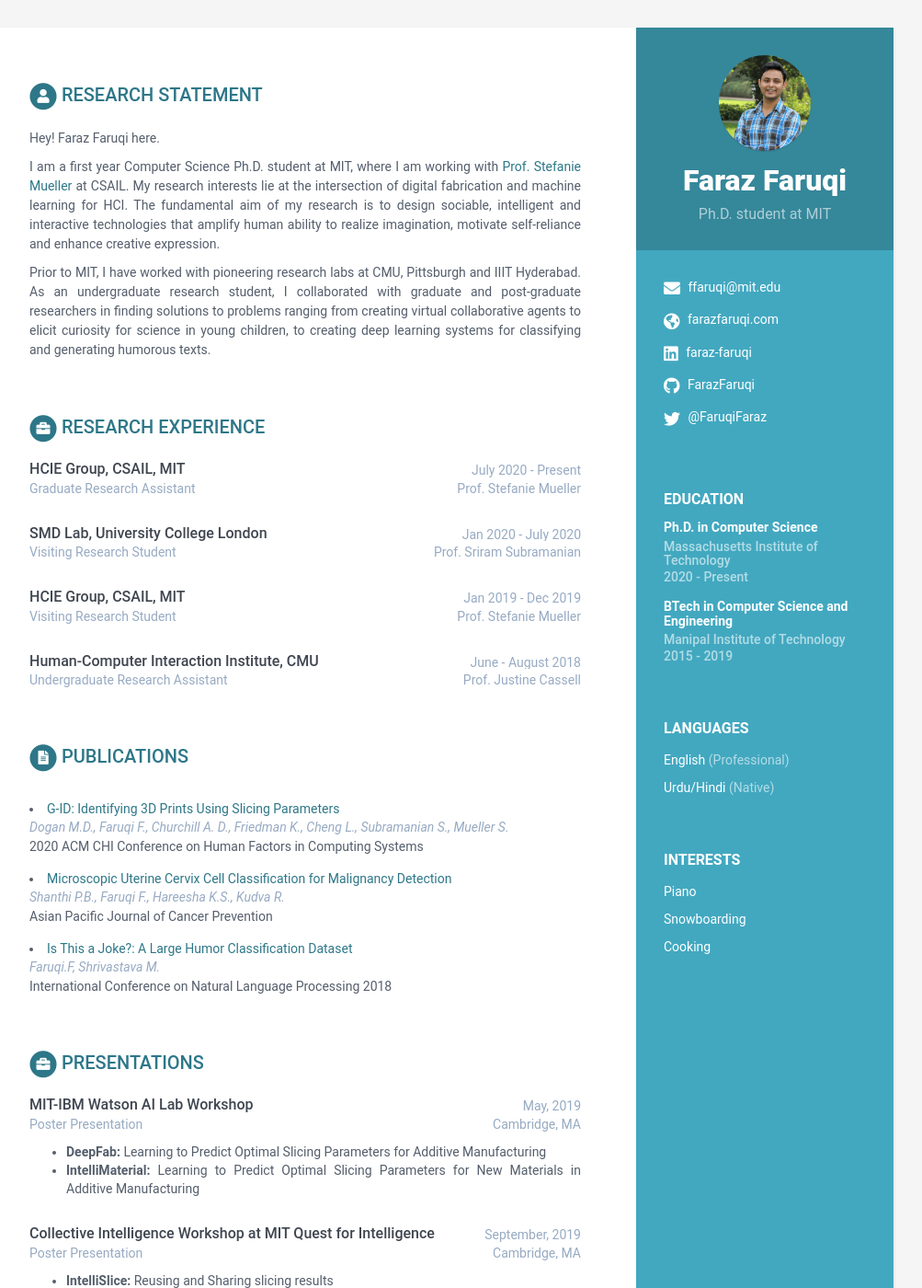
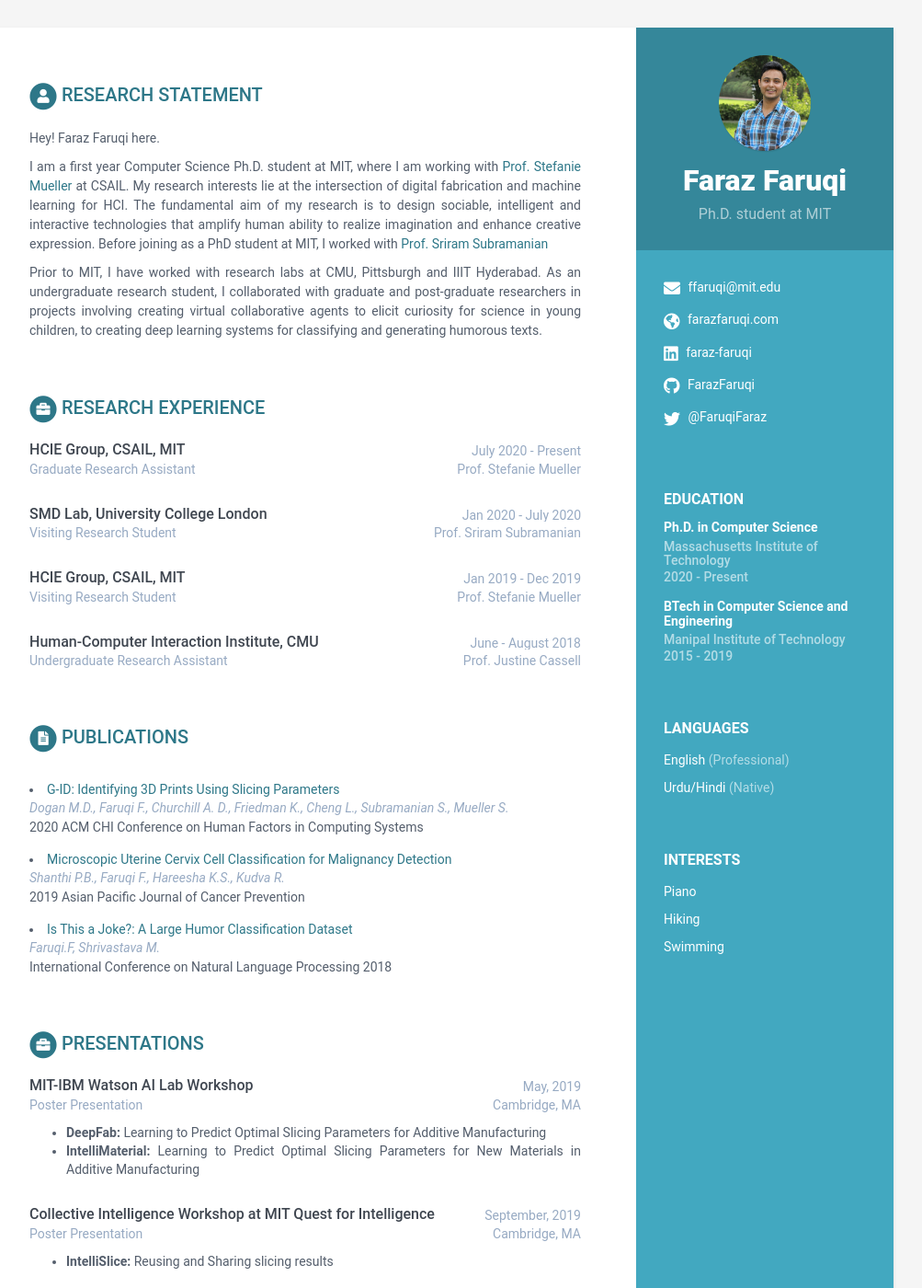
Before and after one commit to FarazFaruqi/FarazFaruqi.github.io, a Jekyll site: the page built from index.html, in a window 1280 px wide and 1400 px high. Shown: the whole window at 92% size, without its empty margins (168-1171 px from the left). Built offline with Jekyll 4.4.1, drawn with Linux system fonts in a browser that asks for light colours; some of the changed lines change nothing that is shown; some of the changed text lies outside the part shown.

Commit message:
Update data.yml

```diff
--- a/_data/data.yml
+++ b/_data/data.yml
@@ -30,17 +30,15 @@
       - idiom: Urdu/Hindi
         level: Native
 
-      # - idiom: Spanish
-      #   level: Professional
 
     interests:
       - item: Piano
         link:
 
-      - item: Snowboarding
+      - item: Hiking
         link:
 
-      - item: Cooking
+      - item: Swimming
         link:
 
 career-profile:
@@ -48,9 +46,10 @@
     summary: |
      Hey! Faraz Faruqi here.
 
-     I am a first year Computer Science Ph.D. student at MIT, where I am working with [Prof. Stefanie Mueller](https://hcie.csail.mit.edu/) at CSAIL. My research interests lie at the intersection of digital fabrication and machine learning for HCI. The fundamental aim of my research is to design sociable, intelligent and interactive technologies that amplify human ability to realize imagination, motivate self-reliance and enhance creative expression.
+     I am a first year Computer Science Ph.D. student at MIT, where I am working with [Prof. Stefanie Mueller](https://hcie.csail.mit.edu/) at CSAIL. My research interests lie at the intersection of digital fabrication and machine learning for HCI. The fundamental aim of my research is to design sociable, intelligent and interactive technologies that amplify human ability to realize imagination and enhance creative expression. Before joining as a PhD student at MIT, I worked with [Prof. Sriram Subramanian]()
 
-     Prior to MIT, I have worked with pioneering research labs at CMU, Pittsburgh and IIIT Hyderabad. As an undergraduate research student, I collaborated with graduate and post-graduate researchers in finding solutions to problems ranging from creating virtual collaborative agents to elicit curiosity for science in young children, to creating deep learning systems for classifying and generating humorous texts.
+
+     Prior to MIT, I have worked with research labs at CMU, Pittsburgh and IIIT Hyderabad. As an undergraduate research student, I collaborated with graduate and post-graduate researchers in projects involving creating virtual collaborative agents to elicit curiosity for science in young children, to creating deep learning systems for classifying and generating humorous texts.
 
 
 education:
@@ -148,7 +147,7 @@
       - title: Microscopic Uterine Cervix Cell Classification for Malignancy Detection
         link: "http://journal.waocp.org/article_88806_7a310c33233e0e35e7800013f70668e6.pdf"
         authors: Shanthi P.B., Faruqi F., Hareesha K.S., Kudva R.
-        conference: Asian Pacific Journal of Cancer Prevention
+        conference: 2019 Asian Pacific Journal of Cancer Prevention
 
       - title: "Is This a Joke?: A Large Humor Classification Dataset"
         link: "/pdfs/Is_This_A_Joke.pdf"
@@ -173,9 +172,9 @@
           -  **IntelliSlice:** Reusing and Sharing slicing results
 
 
-coursework:
-  title: Relevant Coursework
-  details: Data Structures & Algorithms, Object Oriented Programming, Artificial Intelligence, Machine Learning, Graph Theory, Automata Theory, Database Systems, Microprocessors, Sofware Engineering, Software Engineering, Computer Networks
+# coursework:
+#   title: Relevant Coursework
+#   details: Data Structures & Algorithms, Object Oriented Programming, Artificial Intelligence, Machine Learning, Graph Theory, Automata Theory, Database Systems, Microprocessors, Sofware Engineering, Software Engineering, Computer Networks
 
 
 leadership:
@@ -190,22 +189,22 @@
     - Published Essays in Weekly Newspapers and School Yearbooks.
 
 
-skills:
-    title: Technical Skills
+# skills:
+#     title: Technical Skills
 
-    toolset:
-      - name: Programming Languages
-        details: |
-          - Adept in C, Java, Python and Javascript
-          - Working Knowledge of C#, C++, QML
+#     toolset:
+#       - name: Programming Languages
+#         details: |
+#           - Adept in C, Java, Python and Javascript
+#           - Working Knowledge of C#, C++, QML
 
-      - name: Database
-        details:  |
-          - SQL Server, Oracle Express
+#       - name: Database
+#         details:  |
+#           - SQL Server, Oracle Express
 
-      - name: Sofware, IDE
-        details: |
-          - MATLAB, Eclipse, Android Studio, Visual Studio, Cura, Adobe Suite, Processing
+#       - name: Sofware, IDE
+#         details: |
+#           - MATLAB, Eclipse, Android Studio, Visual Studio, Cura, Adobe Suite, Processing
 
 footer: >
     Designed by Faraz Faruqi with inspiration from <a href="http://themes.3rdwavemedia.com" target="_blank" rel="nofollow">Xiaoying Riley</a>
```
